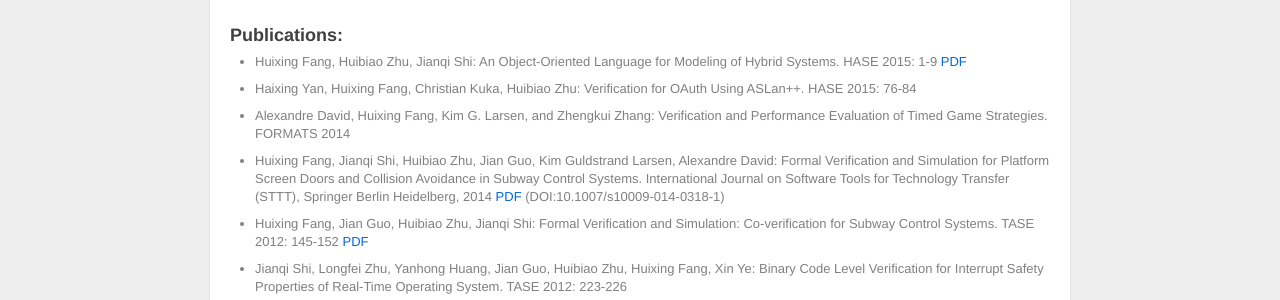
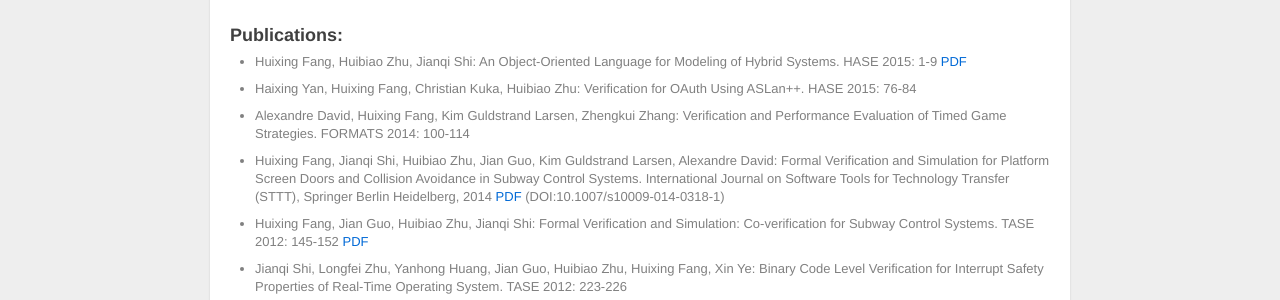
Before and after one commit to fanghuixing/fanghuixing.github.com, a Jekyll site: the page built from index.md, in a window 1280 px wide and 900 px high, scrolled down 626 px. Shown: the part 152-452 px from the top of the window. Built offline with Jekyll 4.4.1, drawn with Linux system fonts in a browser that asks for light colours.

Commit message:
Add FORMATS 2014 PAPER

```diff
--- a/index.md
+++ b/index.md
@@ -54,7 +54,7 @@
 
 *   Haixing Yan, Huixing Fang, Christian Kuka, Huibiao Zhu: Verification for OAuth Using ASLan++. HASE 2015: 76-84
 
-*    Alexandre David, Huixing Fang, Kim G. Larsen, and Zhengkui Zhang: Verification and Performance Evaluation of Timed Game Strategies. FORMATS 2014
+*   Alexandre David, Huixing Fang, Kim Guldstrand Larsen, Zhengkui Zhang: Verification and Performance Evaluation of Timed Game Strategies. FORMATS 2014: 100-114
 
 *    Huixing Fang, Jianqi Shi, Huibiao Zhu, Jian Guo, Kim Guldstrand Larsen, Alexandre David: Formal Verification and Simulation for Platform Screen Doors and Collision Avoidance in Subway Control Systems. International Journal on Software Tools for Technology Transfer (STTT), Springer Berlin Heidelberg, 2014 <a href="/assets/files/STTT/STTT.pdf">PDF</a> (DOI:10.1007/s10009-014-0318-1)
 
```
